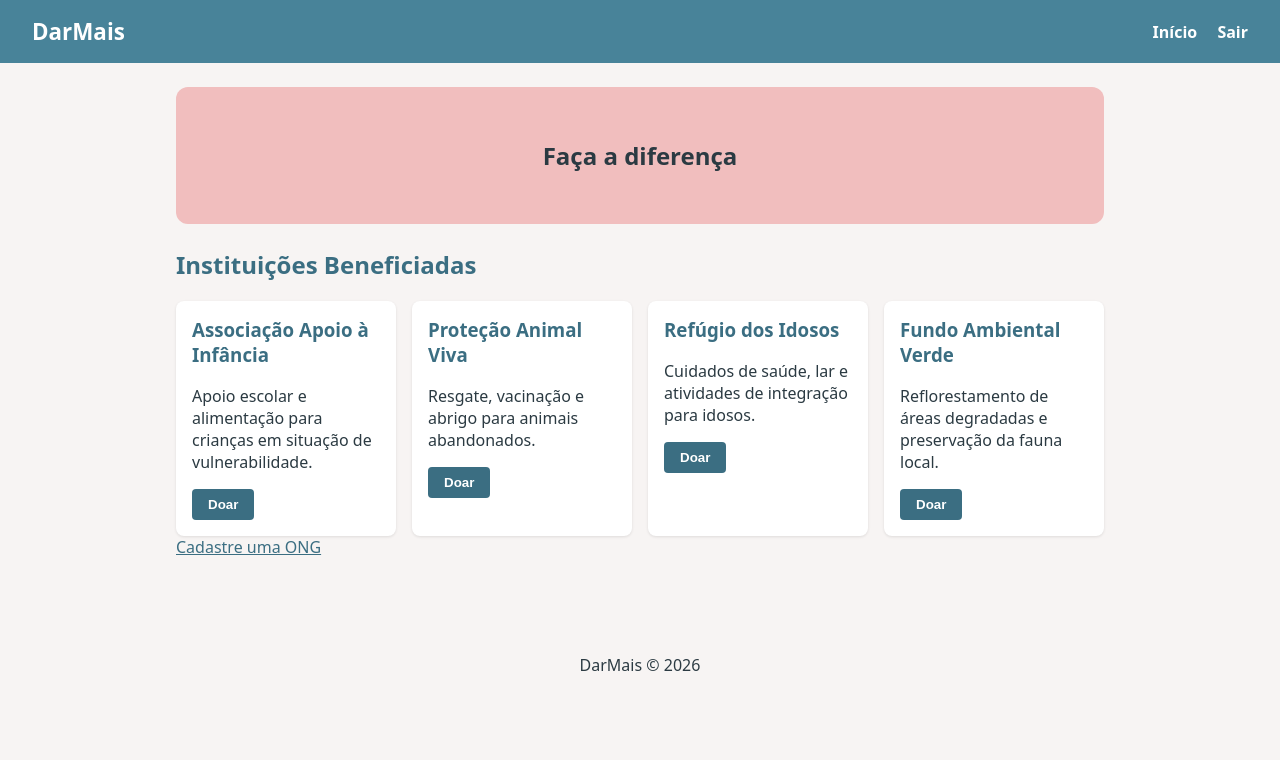
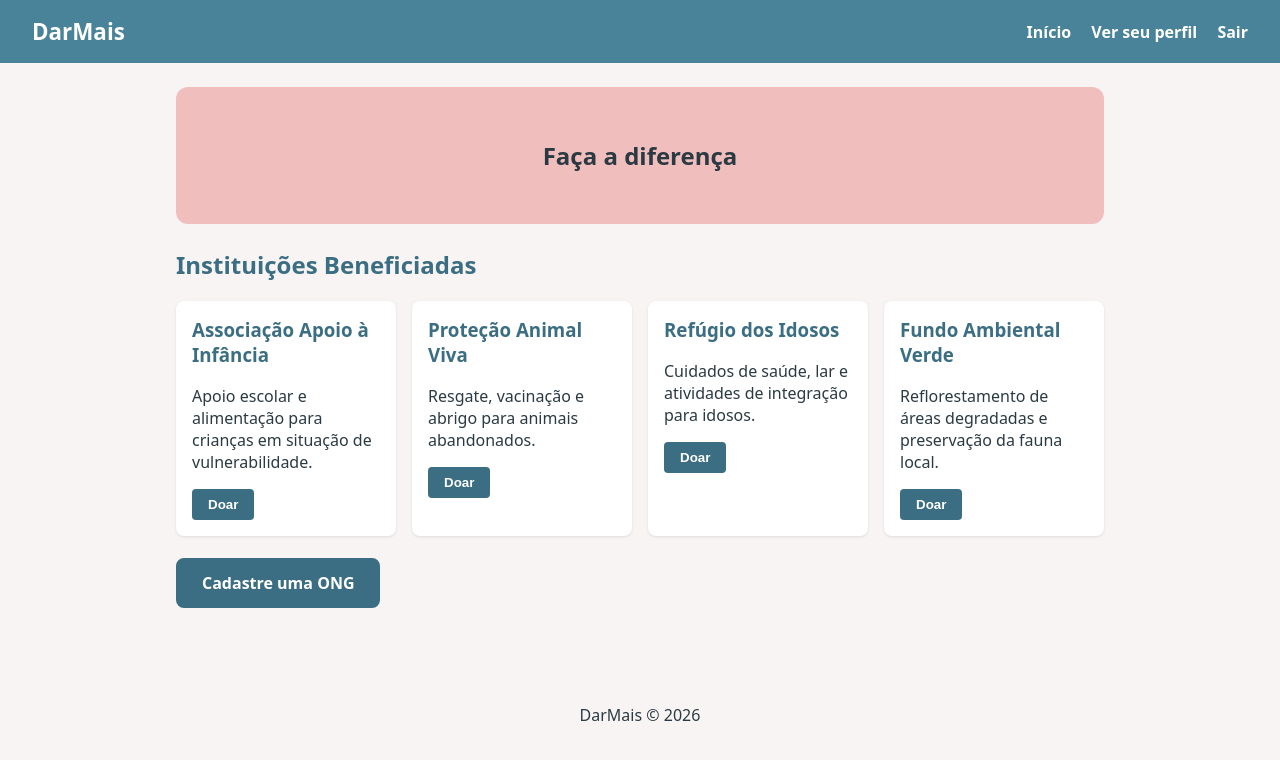
Before and after one commit to wesleykargery1/projeto-3-bimestre, a Flask app: page / in a window 1280 px wide. Shown: the top 760 px of the page. Run offline with Flask 3, Linux system fonts and the light colour scheme; a user stored in the database is signed in.

Commit message:
feat: adiciona as rotas de perfil
adiciona ao projeto o blueprint USERS que trata da rota de perfil do usuario

```diff
--- a/projeto_romerito/app.py
+++ b/projeto_romerito/app.py
@@ -4,6 +4,7 @@ import models
 from blueprints.index import index_bp
 from blueprints.auth import auth_bp
 from blueprints.ongs import ongs_bp
+from blueprints.users import users_bp
 
 app = Flask(__name__)
 app.secret_key = "segredo"
@@ -11,6 +12,7 @@ app.secret_key = "segredo"
 app.register_blueprint(index_bp)
 app.register_blueprint(auth_bp)
 app.register_blueprint(ongs_bp)
+app.register_blueprint(users_bp)
 
 Base.metadata.create_all(engine)
 
--- a/projeto_romerito/blueprints/index/routes.py
+++ b/projeto_romerito/blueprints/index/routes.py
@@ -1,5 +1,7 @@
 from blueprints.index import index_bp
-from flask import render_template
+from flask import render_template, session as flask_sessao
+from database import Session, engine
+from models import Usuarios
 
 INSTITUICOES = [
     {"nome": "Associação Apoio à Infância",
--- a/projeto_romerito/blueprints/index/templates/index.html
+++ b/projeto_romerito/blueprints/index/templates/index.html
@@ -1,3 +1,4 @@
+
 {% extends 'base.html' %}
 
 {% block titulo %}Início{% endblock %}
@@ -6,7 +7,9 @@
   <section class="hero">
     <h1>Faça a diferença</h1>
   </section>
+
   <h2>Instituições Beneficiadas</h2>
+
   <div class="cards">
     {% for inst in instituicoes %}
       <div class="card">
@@ -16,5 +19,8 @@
       </div>
     {% endfor %}
   </div>
-  <a href="{{url_for('ongs.cadastro_ongs')}}">Cadastre uma ONG</a>
+  <br>
+  <a class="btn-cadastro" href="{{ url_for('ongs.cadastro_ongs') }}">
+    Cadastre uma ONG
+  </a>
 {% endblock %}
--- /dev/null
+++ b/projeto_romerito/blueprints/users/__init__.py
@@ -0,0 +1,5 @@
+from flask import Blueprint
+
+users_bp = Blueprint("users", __name__, template_folder="templates")
+
+from blueprints.users import routes
--- a/projeto_romerito/static/style.css
+++ b/projeto_romerito/static/style.css
@@ -35,3 +35,23 @@ a { color: var(--azul-escuro); }
 footer { text-align: center; padding: 1.5rem; color: var(--texto); margin-top: 2rem; }
 .auth { max-width: 320px; margin: 2rem auto; text-align: center; }
 .auth form { max-width: none; text-align: left; }
+
+.btn-cadastro {
+    display: inline-block;
+    background-color: var(--azul-escuro);
+    color: #fff;
+    padding: 12px 24px;
+    border-radius: 8px;
+    text-decoration: none;
+    font-size: 16px;
+    font-weight: bold;
+    border: 2px solid var(--azul-escuro);
+    transition: background-color 0.3s, transform 0.2s;
+}
+
+.btn-cadastro:hover {
+    background-color: var(--coral);
+    color: var(--texto);
+    border-color: var(--coral);
+    transform: translateY(-2px);
+}
--- a/projeto_romerito/templates/base.html
+++ b/projeto_romerito/templates/base.html
@@ -16,7 +16,8 @@
       <a href="{{ url_for('auth.cadastro') }}">Cadastrar</a>
       {% endif %}
       {% if session.get("user_id") %}
-      <a href="{{ url_for('auth.logout') }}">Sair</a>
+        <a href="{{ url_for('users.perfil', user_id=session.get('user_id')) }}">Ver seu perfil</a>
+        <a href="{{ url_for('auth.logout') }}">Sair</a>
       {% endif %}
     </nav>
   </header>
```
Also changed, not shown: projeto_romerito/DIARIO.md (+6 -0 lines), projeto_romerito/blueprints/users/routes.py (added, +18 -0 lines), projeto_romerito/blueprints/users/templates/perfil.html (added, +23 -0 lines), database.db.
